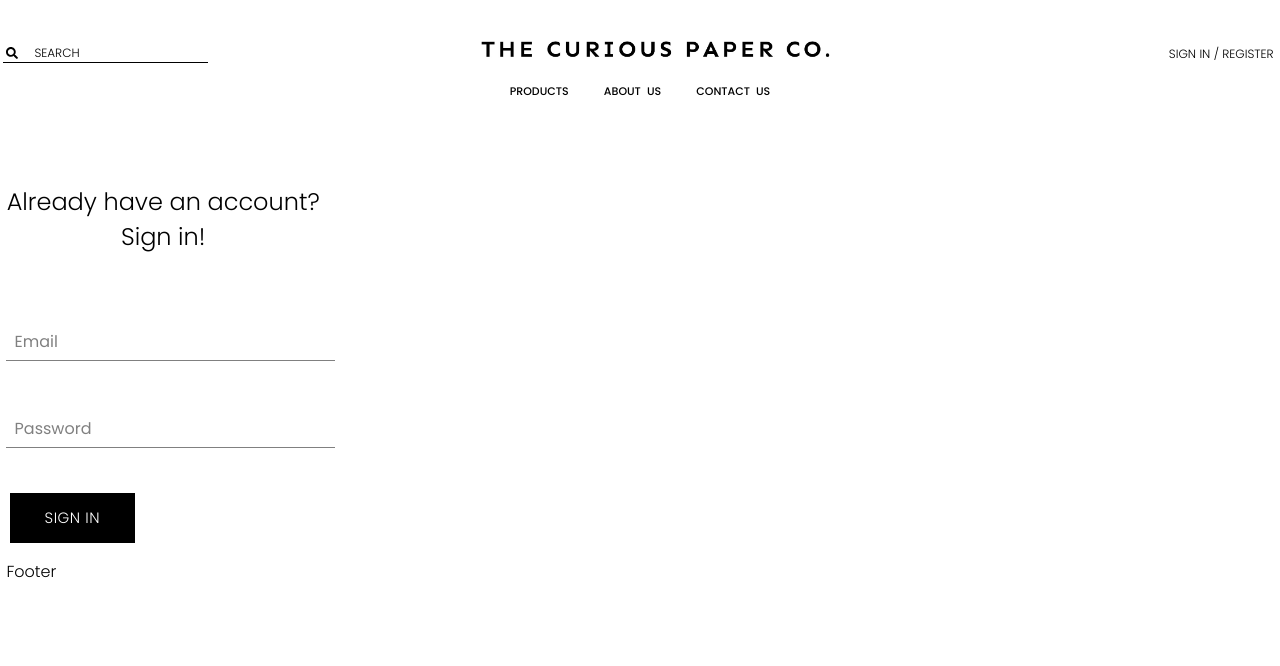
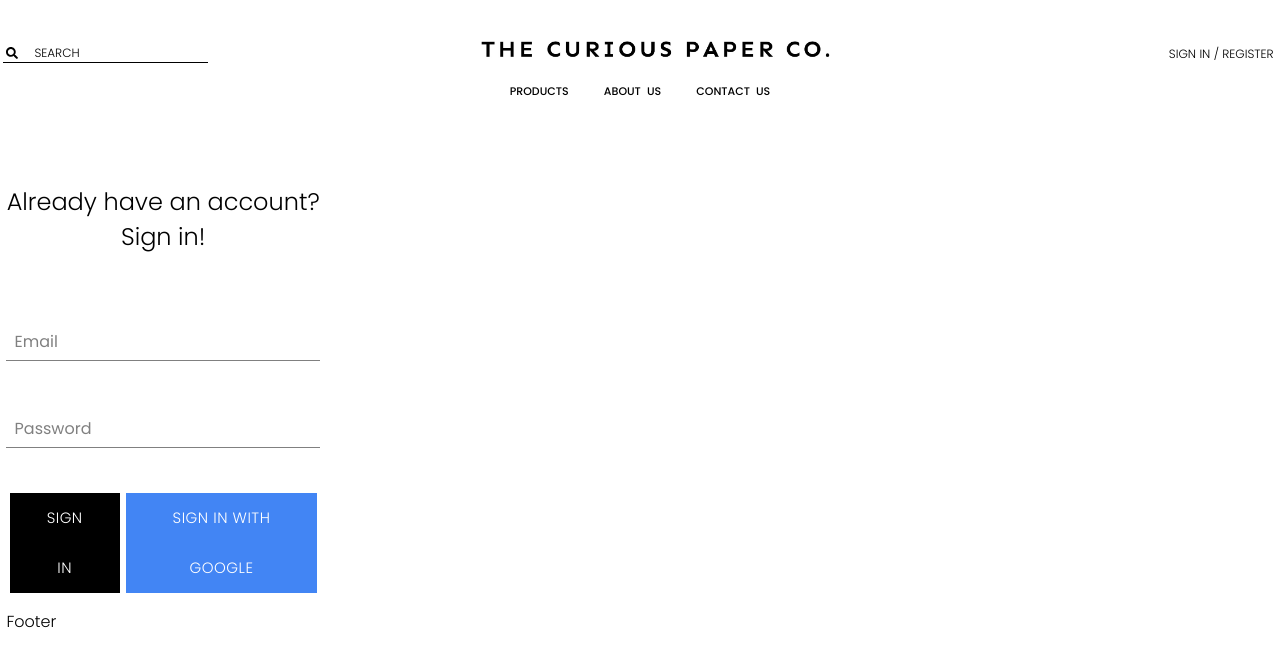
Before and after one commit to GraemeElliott/curious-paper-co, a React (Create React App) app: page /sign-in in a window 1280 px wide. Shown: the top 666 px of the page. Built offline with nearby package versions, Linux system fonts and the light colour scheme; no server answers.

Commit message:
integrated Firebase sign in functionality with Sign In With Google

```diff
--- a/package.json
+++ b/package.json
@@ -10,6 +10,7 @@
     "@testing-library/react": "^11.2.7",
     "@testing-library/user-event": "^12.8.3",
     "dotenv": "^8.2.0",
+    "firebase": "^9.1.2",
     "node-sass": "^6.0.1",
     "react": "^17.0.2",
     "react-dom": "^17.0.2",
--- a/src/App.css
+++ b/src/App.css
@@ -1,12 +1,12 @@
 @import url('https://fonts.googleapis.com/css2?family=Poppins:wght@100;300;400;500;700&display=swap');
 @import url('https://fonts.googleapis.com/css2?family=Lora:ital,wght@0,400;1,500&display=swap');
 
-/* Main/Body Styles */
 * {
     margin-left: 0.2rem;
     margin-right: 0.2rem;
     padding: 0;
     font-weight: 300;
+    box-sizing: border-box;
   }
 
 html,
@@ -29,5 +29,3 @@ body {
     text-decoration: none;
     color: #000000;
   }
-
-  /* Main/Body Styles End */
--- a/src/App.js
+++ b/src/App.js
@@ -7,10 +7,33 @@ import Homepage from "./pages/homepage/homepage";
 import SignInPage from "./pages/account/sign-in-register/sign-in";
 import ProductsPage from "./pages/products-directory/products-directory";
 
-const App = () => {
+import { auth } from "./firebase/firebase.utils";
+
+class App extends React.Component {
+  constructor() {
+    super();
+
+    this.state = {
+      currentUser: null,
+    };
+  }
+
+  unsubscribeFromAuth = null;
+
+  componentDidMount() {
+    auth.onAuthStateChanged((user) => {
+      this.setState({ currentUser: user });
+    });
+  }
+
+  componentWillUnmount() {
+    this.unsubscribeFromAuth();
+  }
+
+  render() {
     return (
       <BrowserRouter>
-      <Header />
+        <Header currentUser={this.state.currentUser}/>
         <Switch>
           <Route exact path="/" component={Homepage} />
           <Route exact path="/sign-in" component={SignInPage} />
@@ -20,6 +43,7 @@ const App = () => {
         <Footer />
       </BrowserRouter>
     );
-};
+  }
+}
 
 export default App;
--- a/src/components/account/sign-in-register/sign-in-register.js
+++ b/src/components/account/sign-in-register/sign-in-register.js
@@ -2,6 +2,7 @@ import React from "react";
 import "./sign-in-register.scss";
 import FormInput from "./partials/form";
 import CustomButton from "../../global-components/customer-button/custom-button";
+import { signInWithGoogle } from "../../../firebase/firebase.utils";
 
 class SignIn extends React.Component {
   constructor(props) {
@@ -25,8 +26,8 @@ class SignIn extends React.Component {
 
   render() {
     return (
-      <div class="sign-in-form">
-          <h2>Already have an account? Sign in!</h2>
+      <div className="sign-in-form">
+        <h2>Already have an account? Sign in!</h2>
         <form onSubmit={this.handleSubmit}>
           <FormInput
             name="email"
@@ -45,7 +46,13 @@ class SignIn extends React.Component {
             required
           />
 
-          <CustomButton type="submit">Sign In</CustomButton>
+          <div className="buttons">
+            <CustomButton type="submit">Sign In</CustomButton>
+            <CustomButton onClick={signInWithGoogle} isGoogleSignIn>
+              {" "}
+              Sign in with Google{" "}
+            </CustomButton>
+          </div>
         </form>
       </div>
     );
--- a/src/components/global-components/customer-button/custom-button.js
+++ b/src/components/global-components/customer-button/custom-button.js
@@ -1,9 +1,9 @@
 import React from "react";
 import "./custom-button.scss";
 
-const CustomButton = ({ children, ...otherProps }) => {
+const CustomButton = ({ children, isGoogleSignIn, ...otherProps }) => {
   return (
-    <button className="custom-button" {...otherProps}>
+    <button className={`${isGoogleSignIn ? 'google-sign-in' : ""} custom-button`} {...otherProps}>
       {children}
     </button>
   );
--- a/src/components/global-components/customer-button/custom-button.scss
+++ b/src/components/global-components/customer-button/custom-button.scss
@@ -16,4 +16,19 @@
     color: black;
     border: 1px solid black;
   }
+
+  &.google-sign-in {
+    background-color: #4285f4;
+    color: white;
+
+    &:hover {
+      background-color: #357ae8;
+      border: none;
+    }
+  }
 }
+
+.buttons {
+  display: flex;
+  justify-content: space-between;
+}
--- a/src/components/partials/header/header.js
+++ b/src/components/partials/header/header.js
@@ -4,8 +4,9 @@ import logo from "../../../assets/cpc-logo.jpg";
 import { FontAwesomeIcon } from "@fortawesome/react-fontawesome";
 import { faSearch } from "@fortawesome/free-solid-svg-icons";
 import "./header.scss";
+import { auth } from '../../../firebase/firebase.utils';
 
-const Header = () => (
+const Header = ({ currentUser }) => (
   <div className="header">
     <div className="header-top-wrapper">
       <div className="navbar-text navbar-search search-text">
@@ -16,7 +17,14 @@ const Header = () => (
         <img className="logo-img" src={logo} alt="" />
       </Link>
       <div className="navbar-text account-links">
+        {
+          currentUser ?
+
+        <div className="account-link sign-out" onClick={() => auth.signOut()}>SIGN OUT </div>
+        :
         <Link className="account-link" to="/sign-in">SIGN IN / REGISTER</Link>
+        }
+
       </div>
     </div>
     <div className="navbar-links-wrapper">
--- a/src/components/partials/header/header.scss
+++ b/src/components/partials/header/header.scss
@@ -61,3 +61,7 @@
   }
 
 }
+
+.sign-out {
+  cursor: pointer;
+}
--- /dev/null
+++ b/src/firebase/firebase.utils.js
@@ -0,0 +1,32 @@
+import { initializeApp } from "@firebase/app";
+import { getAuth, GoogleAuthProvider, signInWithPopup } from "firebase/auth";
+import { getFirestore } from "firebase/firestore";
+import firebase from "firebase/compat/app";
+import "firebase/compat/auth";
+import "firebase/firestore";
+import "firebase/auth";
+
+const config = {
+  apiKey: "AIzaSyC5Tt31LFFO-ScM1-qYVZOtZVzfI9oJQEU",
+  authDomain: "curious-paper-co.firebaseapp.com",
+  projectId: "curious-paper-co",
+  storageBucket: "curious-paper-co.appspot.com",
+  messagingSenderId: "370941507475",
+  appId: "1:370941507475:web:e7b919606b365930d01a66",
+  measurementId: "G-QRB6PD7R66",
+};
+
+initializeApp(config);
+
+export const auth = getAuth();
+export const firestore = getFirestore();
+
+const provider = new GoogleAuthProvider();
+provider.setCustomParameters({ prompt: "select_account" });
+
+export const signInWithGoogle = () =>
+  signInWithPopup(auth, provider)
+    .then((result) => {})
+    .catch((error) => {});
+
+export default firebase;
```
Also changed, not shown: 1 other file (tests, documents, lock files or other folders). Lines whose indentation alone changed are shown as unchanged.
